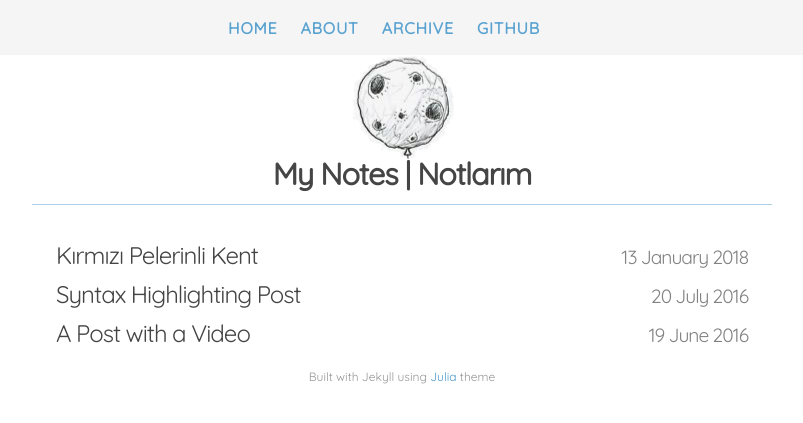
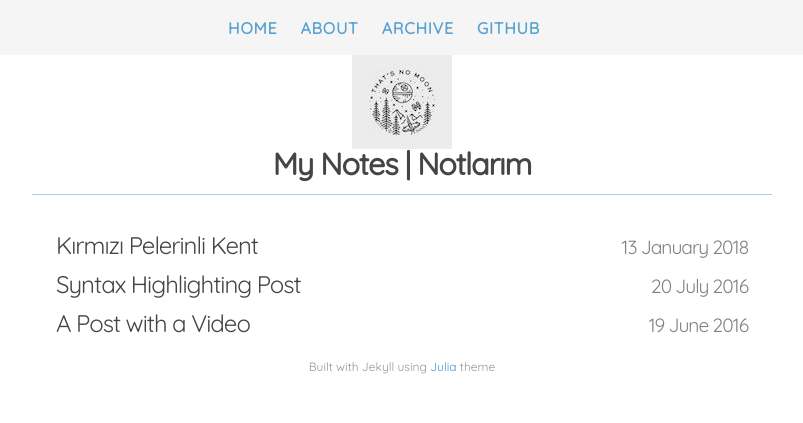
Before and after one commit to volkanto/volkanto.github.io, a Jekyll site: the page built from index.html, in a window 1280 px wide. Shown: the top 423 px of the page, without its empty margins (238-1041 px from the left). Built offline with Jekyll 4.4.1, drawn with Linux system fonts in a browser that asks for light colours; nearby versions of some CDN libraries.

Commit message:
change logo

```diff
--- a/_includes/footer.html
+++ b/_includes/footer.html
@@ -3,6 +3,6 @@
   Built with Jekyll using
   <a href="https://github.com/kuoa/julia" target="_blank">Julia</a>
   theme
-  <img src='/assets/logo.png'>
+  <img src='/assets/logo.jpg'>
 
 </div>
--- a/index.html
+++ b/index.html
@@ -4,7 +4,7 @@ layout: main
 
 <div class="home">
     <div class="logo-header">
-        <img src='/assets/logo-moon.png'>
+        <img src='/assets/logo.jpg'>
         <h1 class="post-title">{{ site.title }}</h1>
     </div>
 
```
Also changed, not shown: assets/logo.jpg (added).
